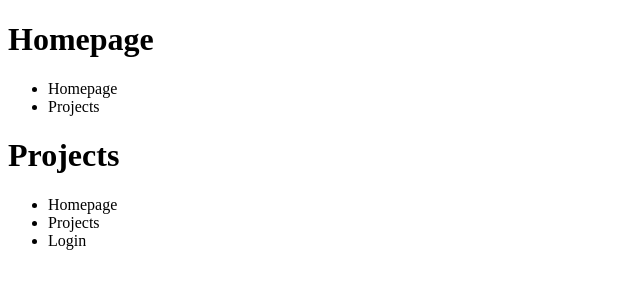
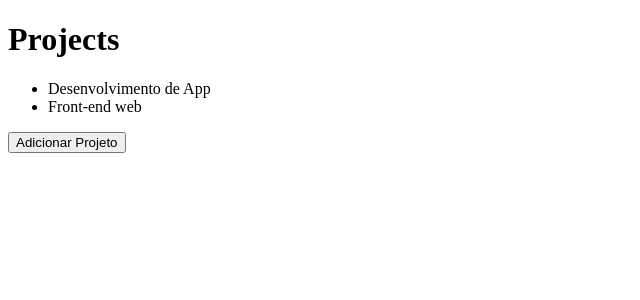
Before and after one commit to EvangelistaR/frontend_react_study, a React app: page / in a window 1280 px wide. Shown: the top 300 px of the page, without its empty margins (0-640 px from the left). Built offline with nearby package versions, Linux system fonts and the light colour scheme.

Commit message:
Using state

```diff
--- a/src/App.js
+++ b/src/App.js
@@ -1,4 +1,4 @@
-import React from 'react';
+import React, { useState } from 'react';
 import Header from './components/Header';
 
 /**
@@ -8,21 +8,26 @@
  */
 
 function App(){
+  const [projects, setProjects] = useState(['Desenvolvimento de App', 'Front-end web']);
+
+
+  // useState retorna um array com 2 posições;
+  // 1. Variável com seu valor inicial;
+  // 2. Função para atualzar esse valor
+
+  function handleAddProject(){
+    setProjects([...projects, `Novo projeto ${Date.now()}`]);
+    console.log(projects);
+  }
+
   return (
     <>
-      <Header title="Homepage">
-        <ul>
-          <li>Homepage</li>
-          <li>Projects</li>
-        </ul>
-      </Header>
-      <Header title="Projects">
-        <ul>
-          <li>Homepage</li>
-          <li>Projects</li>
-          <li>Login</li>
-        </ul>
-      </Header>
+      <Header title="Projects" />
+      <ul>
+        {projects.map(project => <li key={project}>{project}</li>)}
+      </ul>
+
+      <button type="button" onClick={handleAddProject}>Adicionar Projeto</button>
     </>
   );
 }
```
